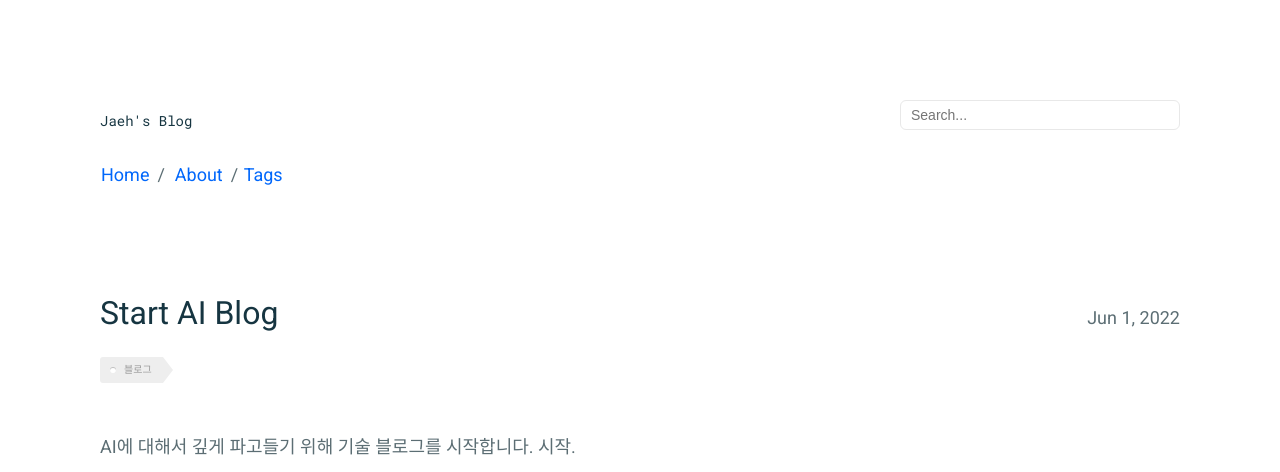
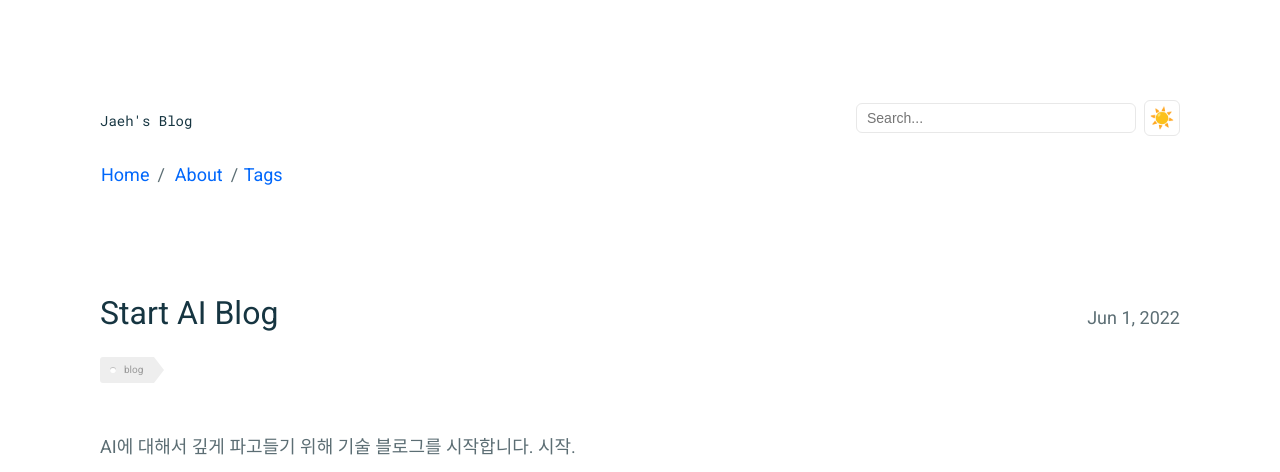
Before and after one commit to heonyus/heonyus.github.io, a Jekyll site: the page built from _posts/2022-06-01-Start.md, in a window 1280 px wide. Shown: the top 472 px of the page. Built offline with Jekyll 4.4.1, drawn with Linux system fonts in a browser that asks for light colours.

Commit message:
Fix theme button: add directly to HTML and simplify JS setup

```diff
--- a/_includes/header.html
+++ b/_includes/header.html
@@ -3,6 +3,7 @@
     <form class="c-search" action="{{ "/search/" | prepend: site.baseurl }}" method="get" role="search">
       <input type="search" name="q" id="site-search" placeholder="Search..." aria-label="Search">
     </form>
+    <button type="button" class="theme-toggle" id="theme-btn" aria-label="Toggle theme">☀️</button>
   </div>
   <h1><code>{{ site.title}}</code></h1>
   {% if page.title == 'Home' %}
--- a/_posts/2022-06-01-Start.md
+++ b/_posts/2022-06-01-Start.md
@@ -2,7 +2,7 @@
 layout: post
 title: "Start AI Blog"
 date: 2022-06-01
-tags: [블로그]
+tags: [blog]
 ---
 
 AI에 대해서 깊게 파고들기 위해 기술 블로그를 시작합니다.
--- a/assets/theme.js
+++ b/assets/theme.js
@@ -17,8 +17,7 @@
   // 초기 적용
   applyTheme(currentTheme() || (prefersDark ? 'dark' : 'light'));
 
-  // 헤더에 토글 버튼 추가
-  let toggleBtn;
+  // 테마 토글 버튼 설정
   function iconEmoji(theme){
     if(theme === 'light') {
       return '☀️'; // 라이트 모드일 때 해
@@ -27,26 +26,23 @@
   }
 
   function updateIcon(theme){
-    if(!toggleBtn) return;
-    toggleBtn.textContent = iconEmoji(theme);
-    toggleBtn.setAttribute('aria-label', theme === 'dark' ? 'Switch to light mode' : 'Switch to dark mode');
-    toggleBtn.title = theme === 'dark' ? 'Light mode' : 'Dark mode';
+    const btn = document.getElementById('theme-btn');
+    if(!btn) return;
+    btn.textContent = iconEmoji(theme);
+    btn.setAttribute('aria-label', theme === 'dark' ? 'Switch to light mode' : 'Switch to dark mode');
+    btn.title = theme === 'dark' ? 'Light mode' : 'Dark mode';
   }
 
-  function injectToggle(){
-    const top = document.querySelector('.c-page__header .c-header__top');
-    if(!top) return;
-    toggleBtn = document.createElement('button');
-    toggleBtn.type = 'button';
-    toggleBtn.className = 'theme-toggle';
-    toggleBtn.addEventListener('click', function(){
+  function setupToggle(){
+    const btn = document.getElementById('theme-btn');
+    if(!btn) return;
+    btn.addEventListener('click', function(){
       const next = document.documentElement.getAttribute('data-theme') === 'dark' ? 'light' : 'dark';
       applyTheme(next);
     });
-    top.appendChild(toggleBtn);
     updateIcon(document.documentElement.getAttribute('data-theme'));
   }
 
-  if(document.readyState==='loading') document.addEventListener('DOMContentLoaded', injectToggle);
-  else injectToggle();
+  if(document.readyState==='loading') document.addEventListener('DOMContentLoaded', setupToggle);
+  else setupToggle();
 })();
```
